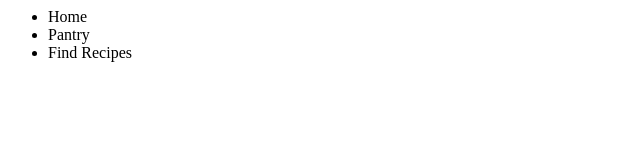
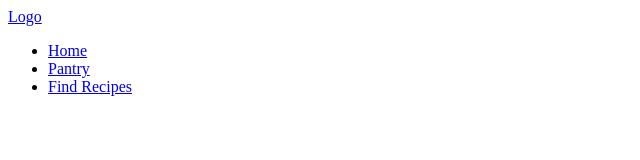
Before and after one commit to RaineDelay/Flavor-Text, a plain HTML site: page index.html in a window 1280 px wide. Shown: the whole page, without its empty margins (0-640 px from the left). Drawn offline with Linux system fonts and the light colour scheme.

Commit message:
should have new header

```diff
--- a/index.html
+++ b/index.html
@@ -1,15 +1,15 @@
 <html>
 	<head>
-
 		<title>Flavor Text</title>
-
 	</head>
 	<body>
-
-		<ul>
-			<li>Home</li>
-			<li>Pantry</li>
-			<li>Find Recipes</li>
-		</ul>
+		<header>
+	  		<a href="#" class="logo">Logo</a>
+	  		<ul>
+		  		<li><a href="#">Home</a></li>
+				<li><a href="#">Pantry</a></li>
+				<li><a href="#">Find Recipes</a></li>
+	  		</ul>
+		</header>
 	</body>
 </html>
```
